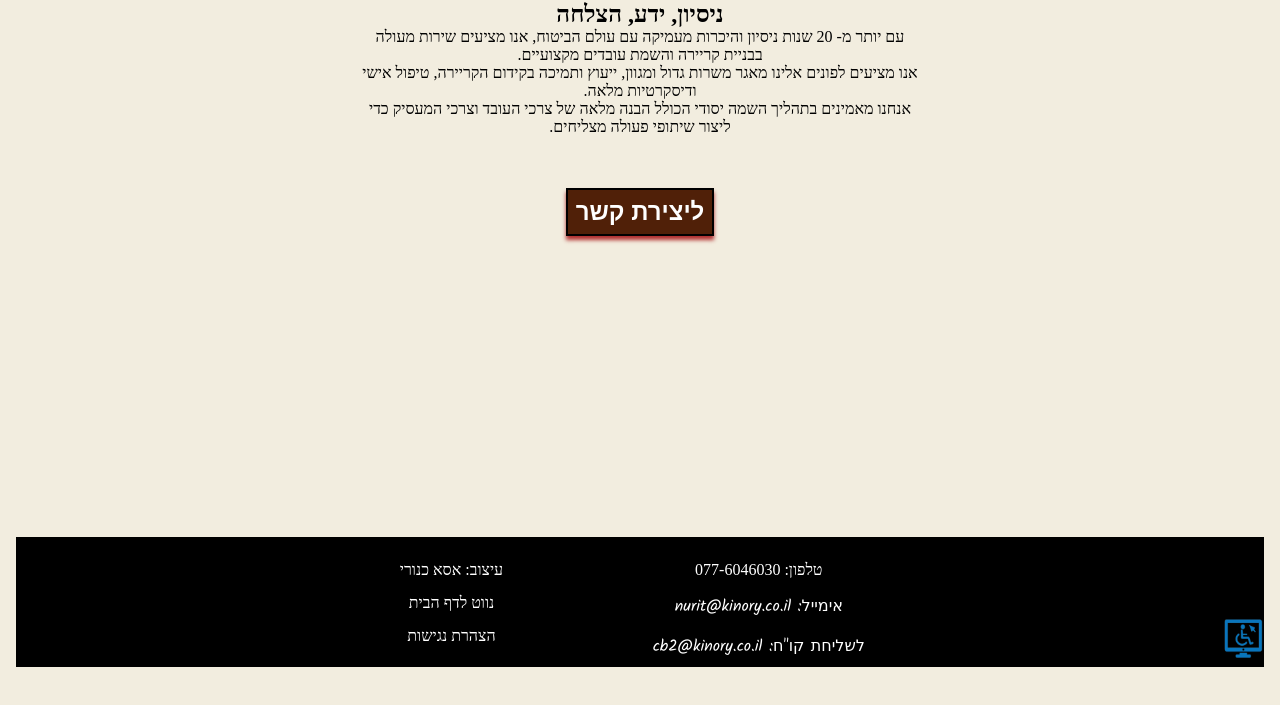
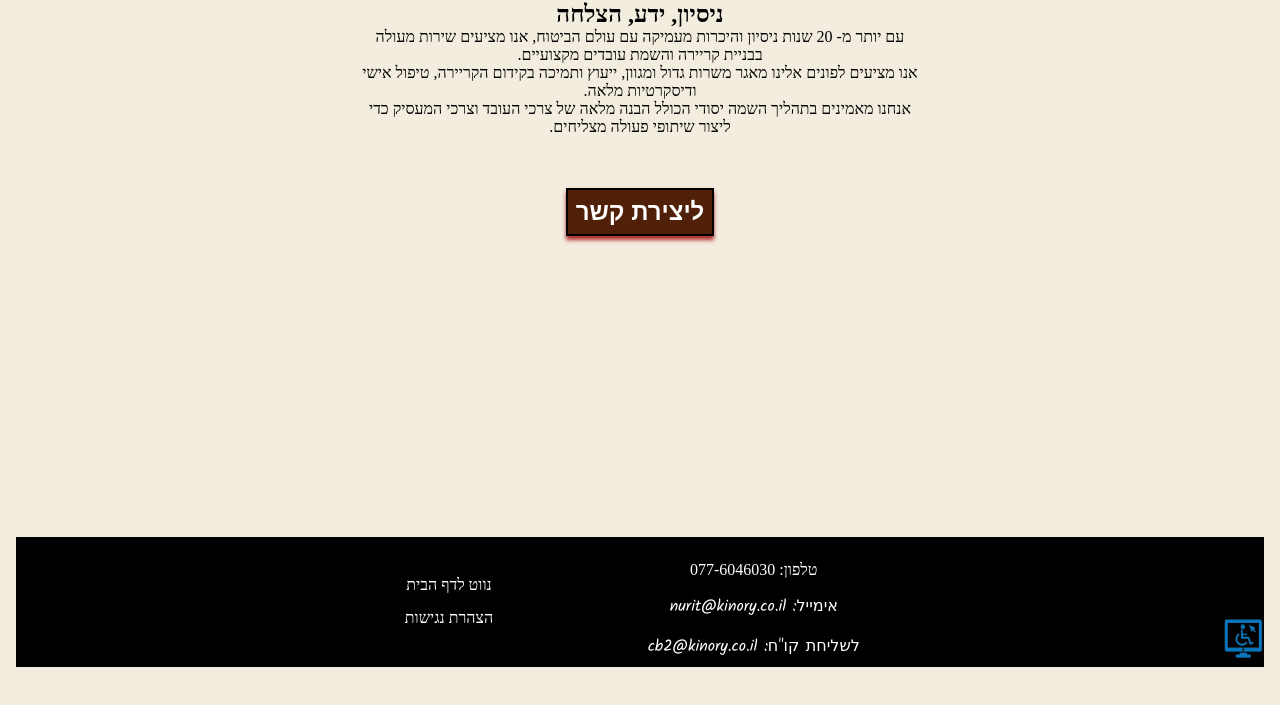
Before and after one commit to asakinory/NKwebsite, a website: page about.html in a window 1280 px wide. Shown: the part 63-768 px from the top of the page. Drawn offline with Linux system fonts and the light colour scheme; a web font is replaced by a local one.

Commit message:
removing designer name

```diff
--- a/about.html
+++ b/about.html
@@ -79,7 +79,7 @@
             </section>
             <section>
                 <div class="footer_line">
-                    עיצוב: אסא כנורי
+
                 </div>
                 <div class="footer_line">
                     <a href="index.html">נווט לדף הבית</a>
```
Also changed, not shown: accessability.html (+1 -1 lines), changed.html (+1 -1 lines), contact.html (+1 -1 lines), jobs.html (+1 -1 lines), old jobs 11 1 21.html (+1 -1 lines), old jobs 20 10.html (+1 -1 lines), sendcv.html (+1 -1 lines), dist/about.html.
